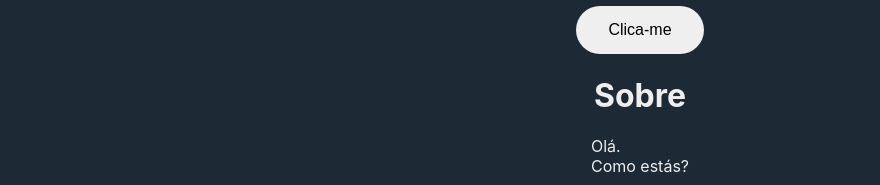
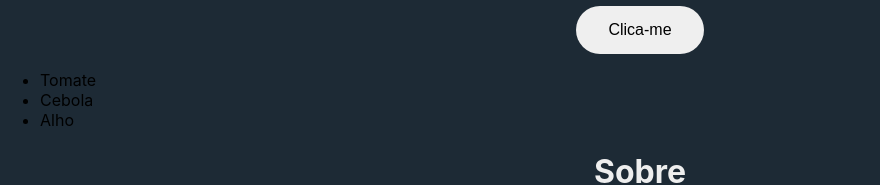
Before and after one commit to Gilpac/Minha_Primeira_Aplica-o_React, a React (Create React App) app: page / in a window 1280 px wide. Shown: the part 240-425 px from the top of the page, without its empty margins (0-880 px from the left). Built offline with nearby package versions, Linux system fonts and the light colour scheme.

Commit message:
Criei uma constante lista que está a receber a lista de produtos colocadas dentro da função map

```diff
--- a/src/App.js
+++ b/src/App.js
@@ -36,14 +36,21 @@ function Sobre() {
   );
 }
 
-const products = [
+const produtos = [
   { title: 'Tomate', id: 1 },
   { title: 'Cebola', id: 2 },
   { title: 'Alho', id: 3 },
 ];
 
 function App() {
+  // Para controlar o Login/LoginErro
   let isLoggedIn = true;
+  // Lista de itens colocados dentro da função map ()
+    const lista = produtos.map(produtos =>
+    <li key={produtos.id}>
+      {produtos.title}
+    </li>
+  );
   return (
     <div>
       {
@@ -51,6 +58,7 @@ function App() {
       }
       <h1 className='texto'>Gilson Sebatião</h1>
       <MyButton/>
+      <ul className='produto'>{lista}</ul>
       <Sobre/>
       <img
         className="avatar"
```
